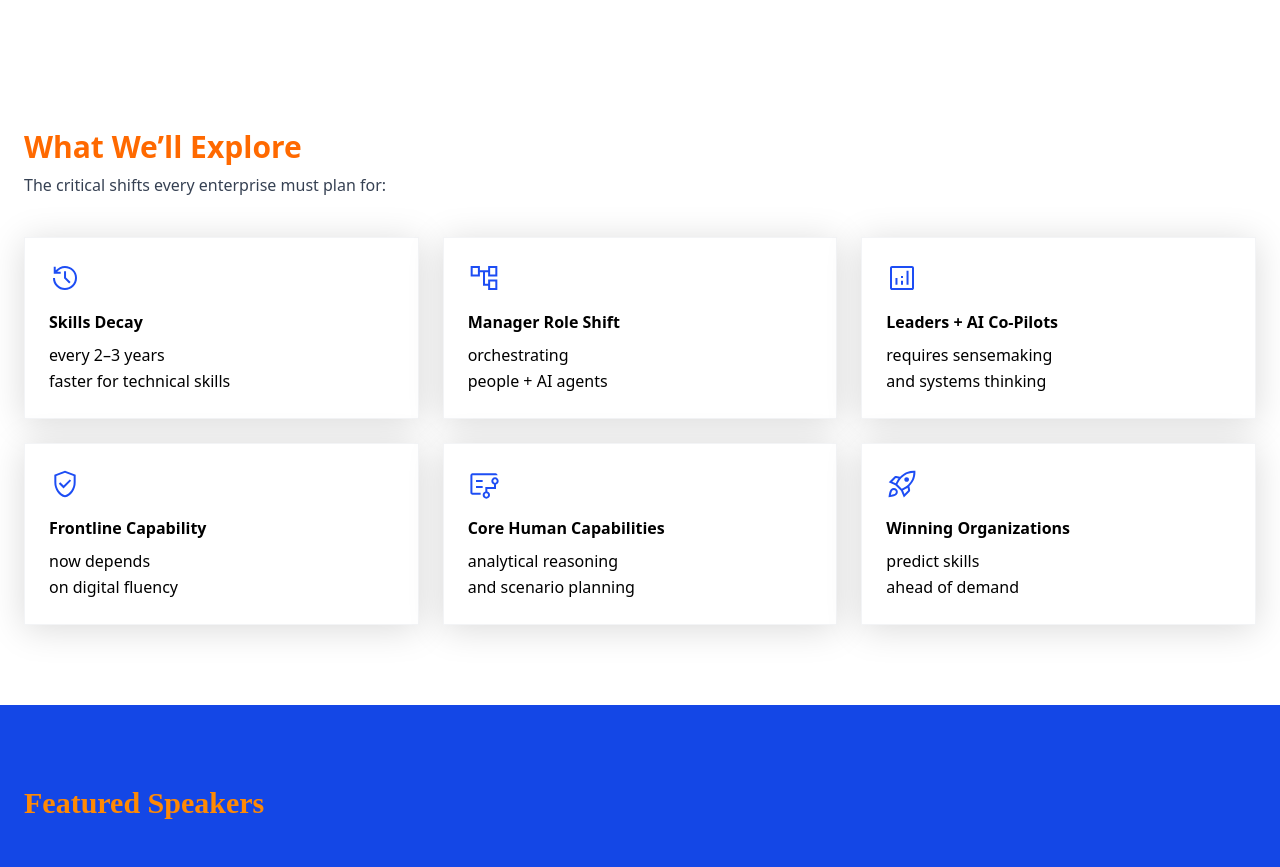
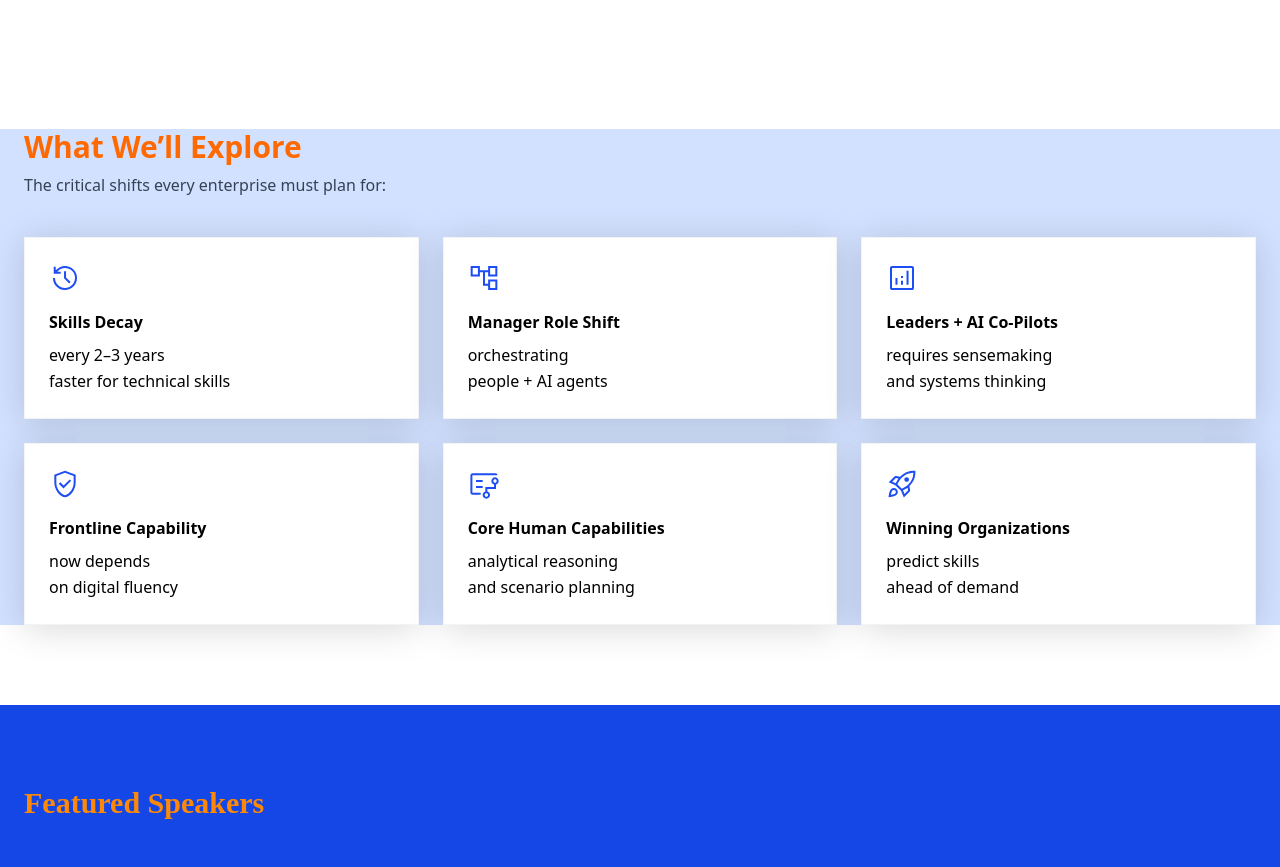
Before and after one commit to manoj-m001/simpli-learn-assignme, a Next.js app: page / in a window 1280 px wide. Shown: the part 1260-2127 px from the top of the page. Built offline with nearby package versions, Linux system fonts and the light colour scheme; no server answers.

Commit message:
deployment font style conflict

```diff
--- a/src/components/Explore.tsx
+++ b/src/components/Explore.tsx
@@ -34,7 +34,7 @@ const exploreItems = [
 export default function Explore() {
   return (
     <section className="bg-white py-20" >
-      <div className="max-w-7xl mx-auto px-6">
+      <div className="max-w-7xl mx-auto px-6" style={{backgroundColor:"#D2E1FF"}}>
         <h2 className="text-3xl font-bold text-orange-500 mb-2">
           What We’ll Explore
         </h2>
```
